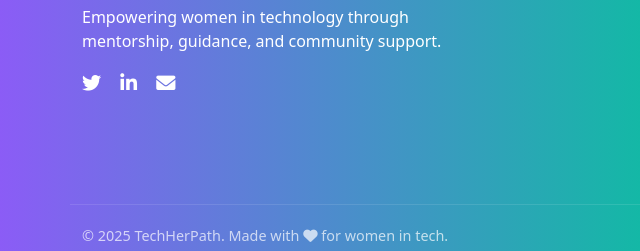
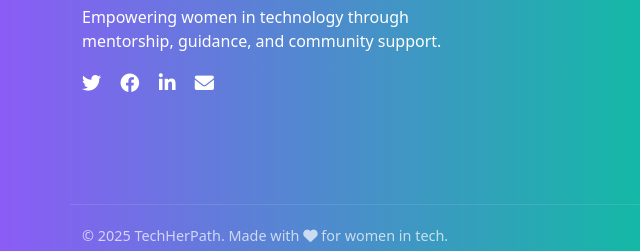
Before and after one commit to ola0ashton/LandingPage-TechHerPath, a plain HTML site: page index.html in a window 1280 px wide. Shown: the part 2980-3231 px from the top of the page, 0-640 px from the left. Drawn offline with nearby package versions, Linux system fonts and the light colour scheme; a web font is replaced by a local one.

Commit message:
added facebook icon to footer

```diff
--- a/index.html
+++ b/index.html
@@ -153,6 +153,7 @@
                 <p>Empowering women in technology through mentorship, guidance, and community support.</p>
                 <div class="social-links">
                     <a href="#"><i class="fab fa-twitter"></i></a>
+                    <a href="#"><i class="fab fa-facebook"></i></a>
                     <a href="#"><i class="fab fa-linkedin-in"></i></a>
                     <a href="#"><i class="fas fa-envelope"></i></a>
                 </div>
```
